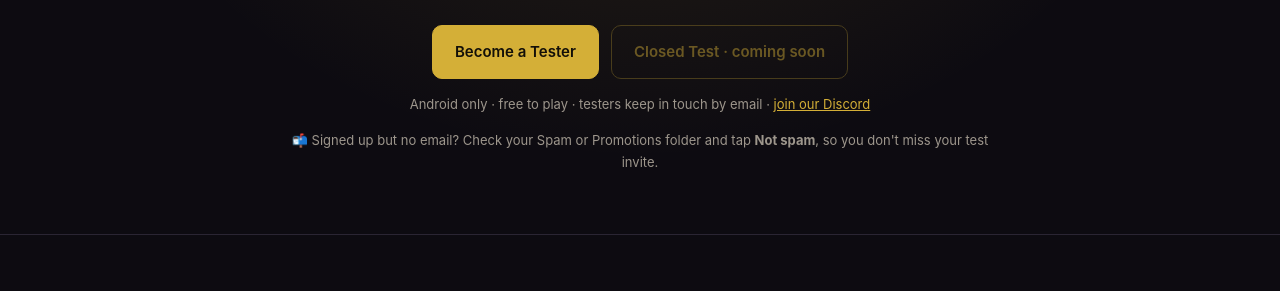
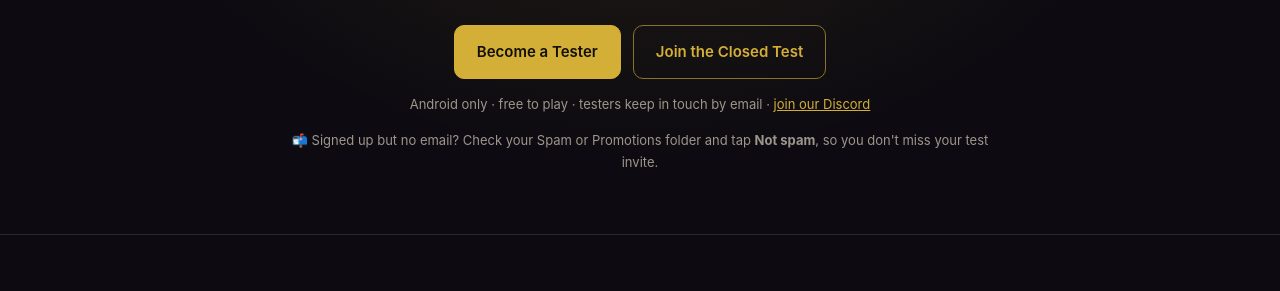
Before and after one commit to ascender-studio/ascender-studio.github.io, a plain HTML site: page index.html in a window 1280 px wide. Shown: the part 509-800 px from the top of the page. Drawn offline with Linux system fonts and the light colour scheme.

Commit message:
Add files via upload

```diff
--- a/index.html
+++ b/index.html
@@ -34,9 +34,9 @@
     <div class="cta" id="tester">
       <!-- SIGN-UP FORM (live 2026-11-21): the Google Form link. -->
       <a class="btn gold" href="https://forms.gle/QPukY66ZGTLKKNnLA" target="_blank" rel="noopener">Become a Tester</a>
-      <!-- CLOSED TEST LINK: when Google approves the closed test, replace this <span> with:
-           <a class="btn" href="YOUR-CLOSED-TEST-LINK" target="_blank" rel="noopener">Join the Closed Test</a> -->
-      <span class="btn off" aria-disabled="true">Closed Test · coming soon</span>
+      <!-- CLOSED TEST LINK: live 2026-11-28. To take it down again, swap this <a> back for:
+           <span class="btn off" aria-disabled="true">Closed Test · coming soon</span> -->
+      <a class="btn" href="https://play.google.com/apps/testing/com.karmapath.app" target="_blank" rel="noopener">Join the Closed Test</a>
     </div>
     <p class="cta-note">Android only · free to play · testers keep in touch by email · <a href="https://discord.gg/tDu8APSSHV" target="_blank" rel="noopener">join our Discord</a></p>
     <p class="cta-note">📬 Signed up but no email? Check your Spam or Promotions folder and tap <strong>Not spam</strong>, so you don't miss your test invite.</p>
```
